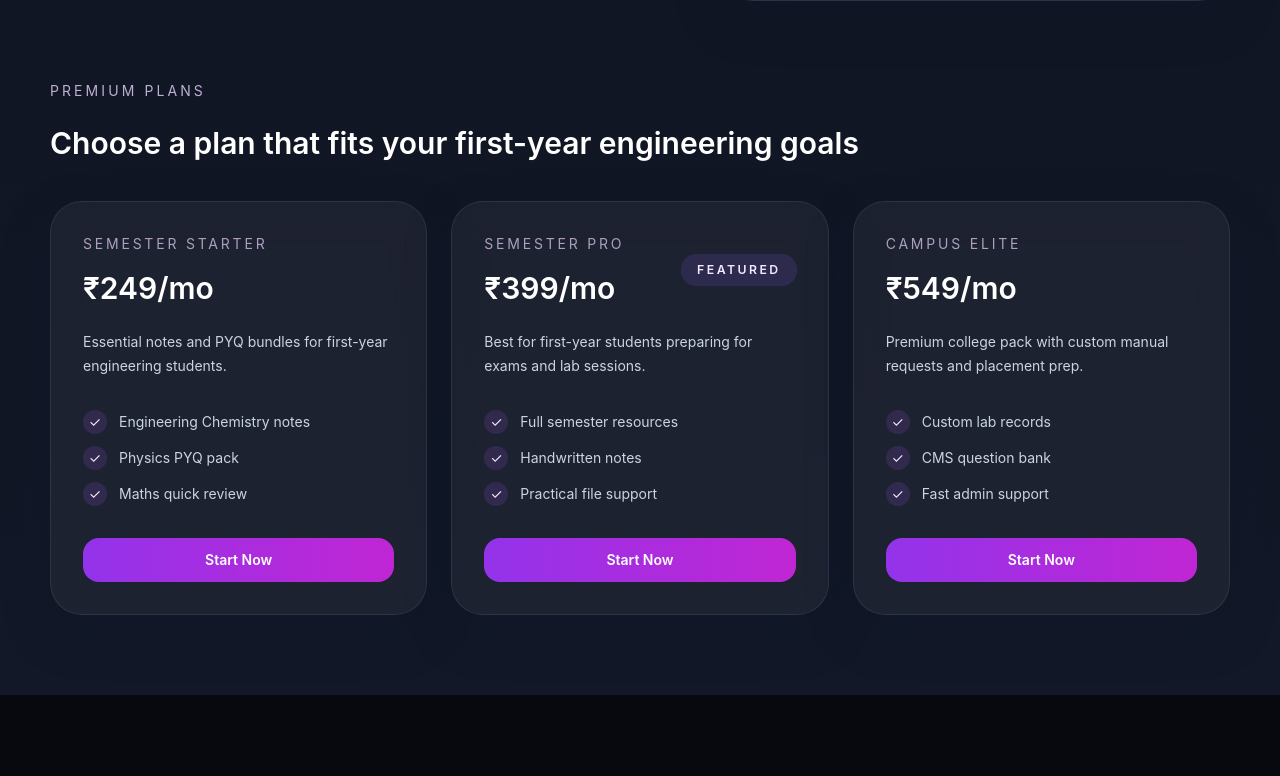
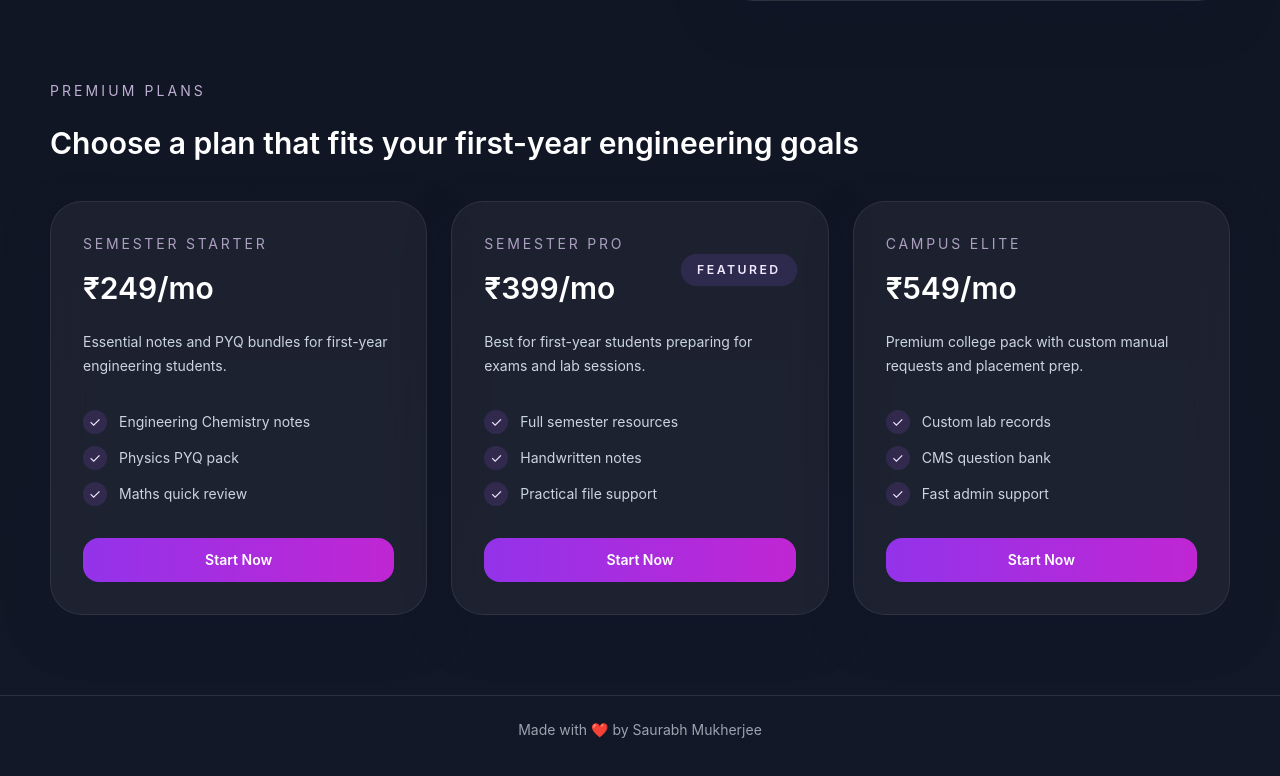
Before and after one commit to Bapibro/campusvault, a Next.js app: page / in a window 1280 px wide. Shown: the part 3312-4088 px from the top of the page. Before the commit the page ends 4007 px from the top, so only its background shows below. Built offline with nearby package versions, Linux system fonts and the light colour scheme.

Commit message:
added footer credit

```diff
--- a/app/page.tsx
+++ b/app/page.tsx
@@ -156,6 +156,9 @@ export default function HomePage() {
           </StaggeredContainer>
         </div>
       </RevealSection>
+      <footer className="text-center py-6 text-gray-400 text-sm border-t border-white/10 mt-20">
+        Made with ❤️ by Saurabh Mukherjee
+      </footer>
     </main>
   );
 }
```
